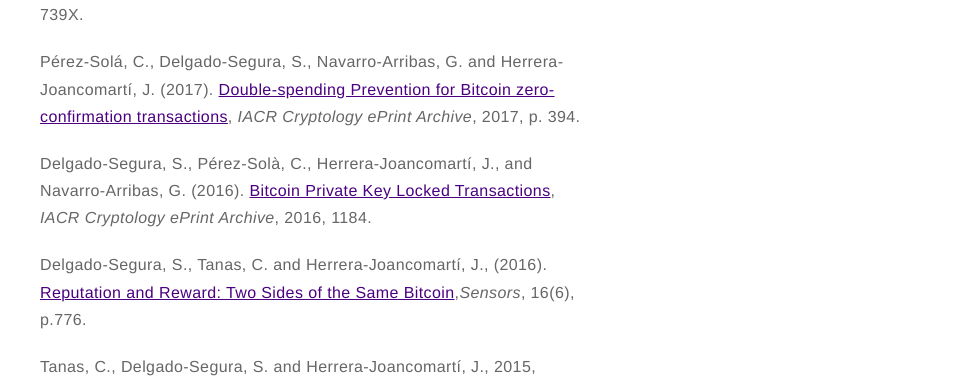
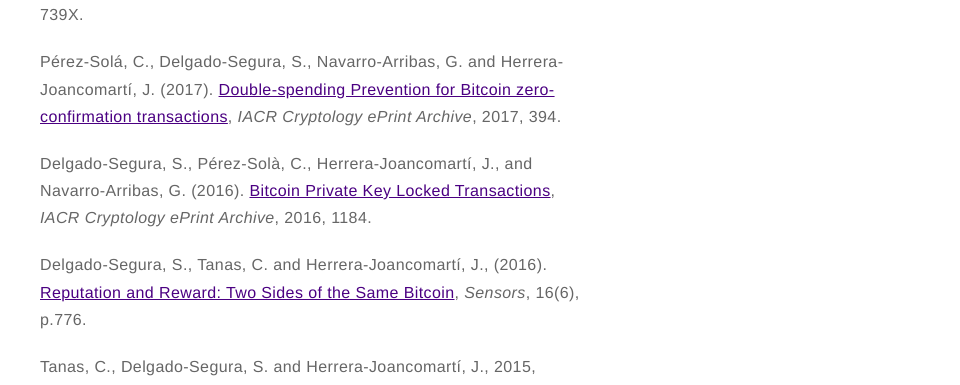
Before and after one commit to sr-gi/me, a Jekyll site: the page built from publications.md, in a window 1280 px wide. Shown: the part 401-786 px from the top of the page, without its empty margins (320-1280 px from the left). Built offline with Jekyll 4.4.1, drawn with Linux system fonts in a browser that asks for light colours.

Commit message:
Small fixes

```diff
--- a/publications.md
+++ b/publications.md
@@ -9,10 +9,10 @@ Delgado-Segura, S., Pérez-Solà, C., Navarro-Arribas, G, and Herrera-Joancomart
 
 Delgado-Segura, S., Pérez-Solà, C., Navarro-Arribas, G, and Herrera-Joancomartí, J. (2017). [A fair protocol for data trading based on Bitcoin transactions](http://dx.doi.org/10.1016/j.future.2017.08.021), *Future Generation Computer Systems*, 2017, ISSN 0167-739X.
 
-Pérez-Solá, C., Delgado-Segura, S., Navarro-Arribas, G. and Herrera-Joancomartí, J. (2017). [Double-spending Prevention for Bitcoin zero-confirmation transactions](https://eprint.iacr.org/2017/394.pdf), *IACR Cryptology ePrint Archive*, 2017, p. 394.
+Pérez-Solá, C., Delgado-Segura, S., Navarro-Arribas, G. and Herrera-Joancomartí, J. (2017). [Double-spending Prevention for Bitcoin zero-confirmation transactions](https://eprint.iacr.org/2017/394.pdf), *IACR Cryptology ePrint Archive*, 2017, 394.
 
 Delgado-Segura, S., Pérez-Solà, C., Herrera-Joancomartí, J., and Navarro-Arribas, G. (2016). [Bitcoin Private Key Locked Transactions](https://eprint.iacr.org/2016/1184.pdf), *IACR Cryptology ePrint Archive*, 2016, 1184.
 
-Delgado-Segura, S., Tanas, C. and Herrera-Joancomartí, J., (2016). [Reputation and Reward: Two Sides of the Same Bitcoin](http://dx.doi.org/10.3390/s16060776),*Sensors*, 16(6), p.776.
+Delgado-Segura, S., Tanas, C. and Herrera-Joancomartí, J., (2016). [Reputation and Reward: Two Sides of the Same Bitcoin](http://dx.doi.org/10.3390/s16060776), *Sensors*, 16(6), p.776.
 
 Tanas, C., Delgado-Segura, S. and Herrera-Joancomartí, J., 2015, September. 'An Integrated Reward and Reputation Mechanism for MCS Preserving Users Privacy', In *International Workshop on Data Privacy Management* (pp. 83-99). Springer International Publishing.
```
